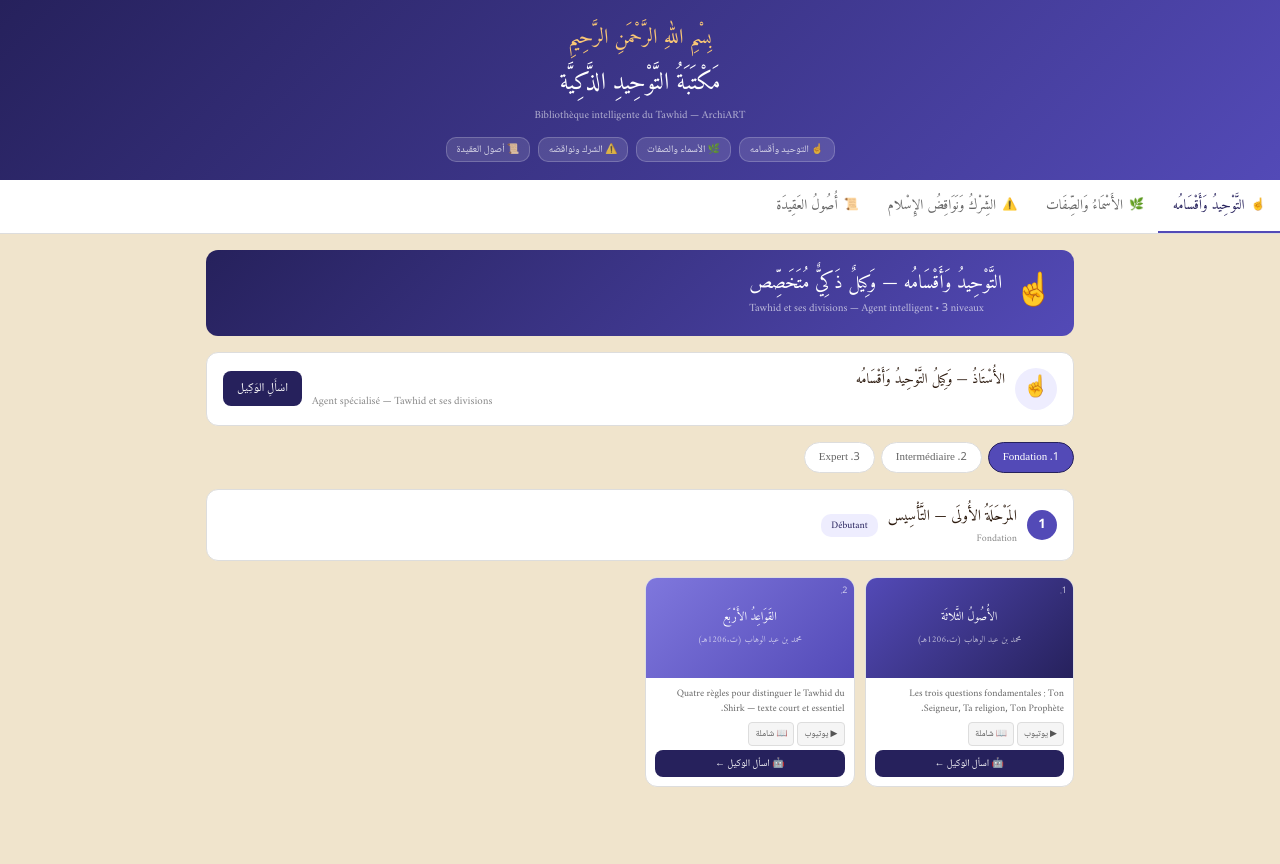
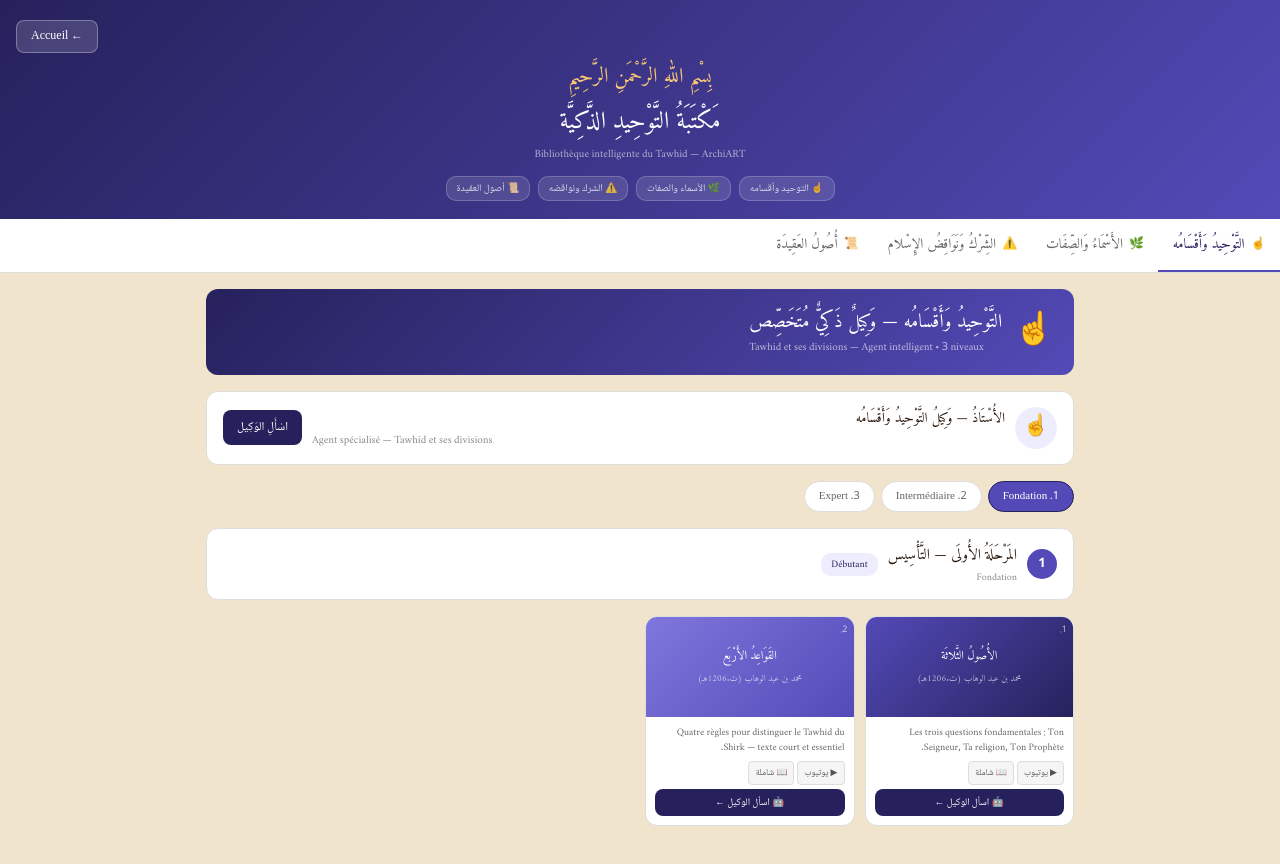
Before and after one commit to abdelbouter69-dotcom/bibliotheque-islamique, a plain HTML site: page bibliotheque_tawhid.html in a window 1280 px wide. Drawn offline with Linux system fonts and the light colour scheme.

Commit message:
tawhid: bouton retour

```diff
--- a/bibliotheque_tawhid.html
+++ b/bibliotheque_tawhid.html
@@ -80,6 +80,7 @@ body{font-family:'Noto Naskh Arabic','Amiri',serif;background:#F0E4CC;color:#2C1
 </head>
 <body>
 <div class="header">
+  <div style="text-align:left;margin-bottom:6px;"><button onclick="window.location.href='index.html'" style="background:rgba(255,255,255,0.15);color:#fff;border:1px solid rgba(255,255,255,0.3);border-radius:8px;padding:5px 14px;font-size:12px;cursor:pointer;font-family:'Noto Naskh Arabic',serif;">← Accueil</button></div>
   <span class="basmala">بِسْمِ اللهِ الرَّحْمَنِ الرَّحِيمِ</span>
   <div class="title-ar">مَكْتَبَةُ التَّوْحِيدِ الذَّكِيَّة</div>
   <div class="title-fr">Bibliothèque intelligente du Tawhid — ArchiART</div>
```
